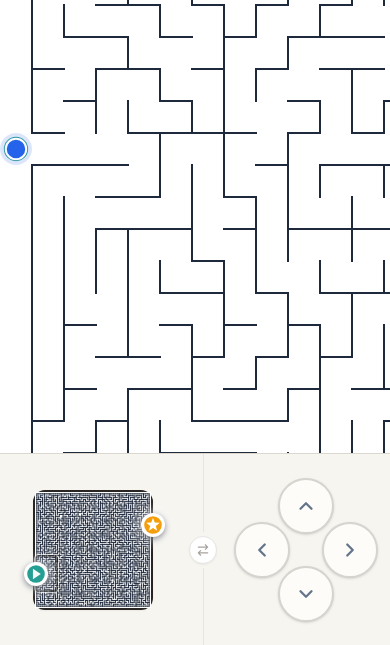
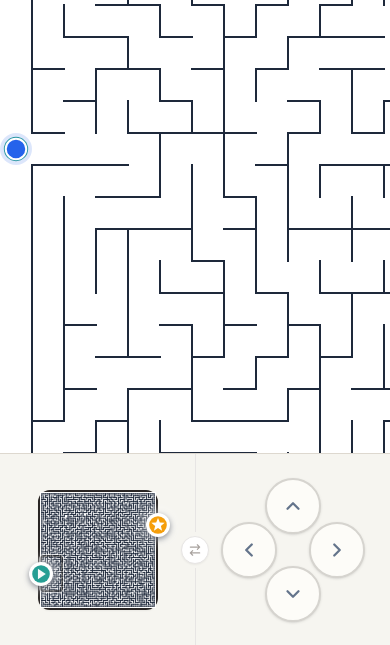
Before and after one commit to wesley-perkins-software/maze, an Astro site: page /play/maze-of-the-day in a window 390 px wide. Shown: the part 199-844 px from the top of the page. Built offline with nearby package versions, Linux system fonts and the light colour scheme; Astro itself is replaced by a stand-in of ours.

Commit message:
Fix mobile dock divider stability

```diff
--- a/src/components/maze/FullscreenMazePlayer.tsx
+++ b/src/components/maze/FullscreenMazePlayer.tsx
@@ -121,12 +121,17 @@ function getMobileMinimapLayout(maze: MazeData): MinimapLayout {
   return 'square';
 }
 
-function getMobileMinimapSlotWidth(viewportWidth: number) {
-  return Math.max(0, Math.floor((viewportWidth - MINIMAP_MOBILE_CENTER_GUTTER) / 2));
-}
-
-function getMobileMinimapContainerSize(layout: MinimapLayout, viewportWidth: number, slotH: number, minimapMaxSize: number) {
-  const slotWidth = getMobileMinimapSlotWidth(viewportWidth);
+function getMobileDockPanelWidth(viewportWidth: number) {
+  return Math.max(0, viewportWidth / 2);
+}
+
+function getMobileMinimapSlotWidth(panelWidth: number, layout: MinimapLayout) {
+  const centerGutter = layout === 'horizontal-rail' ? MINIMAP_MOBILE_CENTER_GUTTER : 0;
+  return Math.max(0, Math.floor(panelWidth - centerGutter));
+}
+
+function getMobileMinimapContainerSize(layout: MinimapLayout, panelWidth: number, slotH: number, minimapMaxSize: number) {
+  const slotWidth = getMobileMinimapSlotWidth(panelWidth, layout);
   const squareSide = Math.min(minimapMaxSize, slotWidth, slotH);
   const verticalRailMaxLongSide = slotH - MINIMAP_RAIL_MARKER_OVERHANG * 2;
 
@@ -844,8 +849,9 @@ export function FullscreenMazePlayer({ maze, label, onSolve, onClose }: Fullscre
   const mmSvgH = maze.height * minimapCell + MINIMAP_PADDING * 2;
   // Mobile fullscreen minimap: square for normal mazes, compact rails for extreme rectangles.
   const minimapLayout = getMobileMinimapLayout(maze);
-  const minimapSlotW = getMobileMinimapSlotWidth(vpSize.w);
-  const { width: minimapContainerW, height: minimapContainerH } = getMobileMinimapContainerSize(minimapLayout, vpSize.w, mobileMiniMapSlotH, mobileMinimapMaxSize);
+  const mobileDockPanelW = getMobileDockPanelWidth(vpSize.w);
+  const minimapSlotW = getMobileMinimapSlotWidth(mobileDockPanelW, minimapLayout);
+  const { width: minimapContainerW, height: minimapContainerH } = getMobileMinimapContainerSize(minimapLayout, mobileDockPanelW, mobileMiniMapSlotH, mobileMinimapMaxSize);
   const isRailMinimap = minimapLayout !== 'square';
   const minimapRenderedBounds = getContainedMinimapBounds({
     containerWidth: minimapContainerW,
@@ -942,12 +948,22 @@ export function FullscreenMazePlayer({ maze, label, onSolve, onClose }: Fullscre
     setIsMinimapDragging(false);
   }
 
+  const minimapCenterGutterStyle = minimapLayout === 'horizontal-rail'
+    ? leftHanded
+      ? { paddingLeft: MINIMAP_MOBILE_CENTER_GUTTER }
+      : { paddingRight: MINIMAP_MOBILE_CENTER_GUTTER }
+    : undefined;
+
   const minimapPanel = (
-    <div className="flex h-full flex-1 items-center justify-center px-1">
+    <div
+      className="flex h-full min-w-0 items-center justify-center overflow-visible box-border"
+      style={minimapCenterGutterStyle}
+    >
       <div
-        className="flex items-center justify-center"
+        className="flex min-w-0 items-center justify-center"
         style={{
           width: minimapSlotW,
+          maxWidth: '100%',
           height: mobileMiniMapSlotH,
         }}
       >
@@ -1009,7 +1025,7 @@ export function FullscreenMazePlayer({ maze, label, onSolve, onClose }: Fullscre
 
   const dpadPanel = (
     <div
-      className="flex h-full flex-1 items-center justify-center"
+      className="flex h-full min-w-0 items-center justify-center"
       style={cameraMode === 'look' ? { opacity: 0.38 } : undefined}
     >
       <DPad dispatch={dispatchWithLookExit} isActive={isActive} compact={mobileDockH <= 148} />
@@ -1462,20 +1478,23 @@ export function FullscreenMazePlayer({ maze, label, onSolve, onClose }: Fullscre
         </div>
       )}
 
-      {/* Mobile control strip — equal halves: minimap + D-pad with left-handed swap */}
+      {/* Mobile control strip — fixed 50/50 panels with left-handed content swap */}
       <div
         ref={controlStripRef}
-        className="md:hidden bg-[#F6F5F0] border-t border-[#DDD8CF] shrink-0 flex items-stretch overflow-visible pb-[env(safe-area-inset-bottom,0px)]"
+        className="md:hidden relative bg-[#F6F5F0] border-t border-[#DDD8CF] shrink-0 overflow-visible pb-[env(safe-area-inset-bottom,0px)]"
         style={{ height: mobileDockH }}
       >
-        {leftHanded ? dpadPanel : minimapPanel}
+        <div className="grid h-full w-full grid-cols-2 items-stretch overflow-visible">
+          {leftHanded ? dpadPanel : minimapPanel}
+          {leftHanded ? minimapPanel : dpadPanel}
+        </div>
 
         {/* Center divider with swap toggle */}
-        <div className="flex flex-col items-center justify-center px-1 gap-1">
+        <div className="pointer-events-none absolute inset-y-0 left-1/2 flex -translate-x-1/2 flex-col items-center justify-center gap-1">
           <div className="w-px flex-1 bg-stone-200" />
           <button
             onClick={toggleLeftHanded}
-            className="w-7 h-7 flex items-center justify-center rounded-full bg-white border border-stone-200 text-stone-400 hover:text-stone-600 hover:border-stone-300 transition-colors shrink-0 shadow-sm"
+            className="pointer-events-auto w-7 h-7 flex items-center justify-center rounded-full bg-white border border-stone-200 text-stone-400 hover:text-stone-600 hover:border-stone-300 transition-colors shrink-0 shadow-sm"
             aria-label={leftHanded ? 'Switch to right-handed layout' : 'Switch to left-handed layout'}
             title={leftHanded ? 'Right-handed layout' : 'Left-handed layout'}
           >
@@ -1485,8 +1504,6 @@ export function FullscreenMazePlayer({ maze, label, onSolve, onClose }: Fullscre
           </button>
           <div className="w-px flex-1 bg-stone-200" />
         </div>
-
-        {leftHanded ? minimapPanel : dpadPanel}
       </div>
 
       {initialCameraReady && showBottomStartPlayerOverlay && (
```
